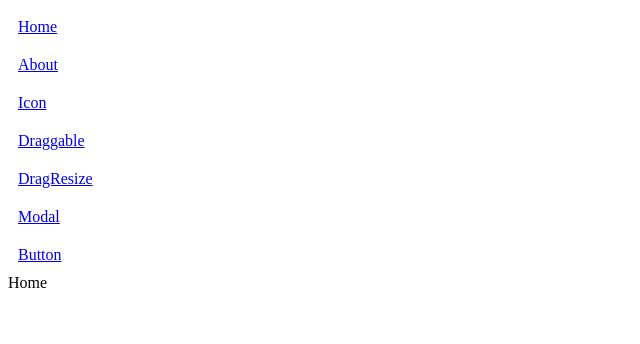
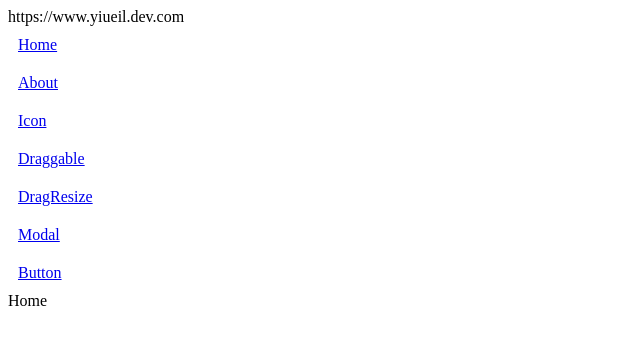
Before and after one commit to YIueil/yl-bff-vue3, a Vue app: page / in a window 1280 px wide. Shown: the top 344 px of the page, without its empty margins (0-640 px from the left). Built offline with nearby package versions, Linux system fonts and the light colour scheme; what vue3-draggable-resizable would draw is missing.

Commit message:
feat: 环境变量支持

```diff
--- a/package.json
+++ b/package.json
@@ -6,6 +6,7 @@
   "packageManager": "pnpm@10.13.1",
   "scripts": {
     "dev": "vite",
+    "prod": "vite --mode production",
     "build": "run-p type-check \"build-only {@}\" --",
     "preview": "vite preview",
     "build-only": "vite build",
--- a/src/App.vue
+++ b/src/App.vue
@@ -1,9 +1,12 @@
 <script setup lang="ts">
 import { RouterLink, RouterView } from 'vue-router'
+const baseurl = import.meta.env.VITE_API_BASE_URL
+
 </script>
 
 <template>
   <header>
+    {{ baseurl }}
     <div class="wrapper">
       <nav>
         <RouterLink to="/">Home</RouterLink>
```
Also changed, not shown: 2 other files (tests, documents, lock files or other folders).
